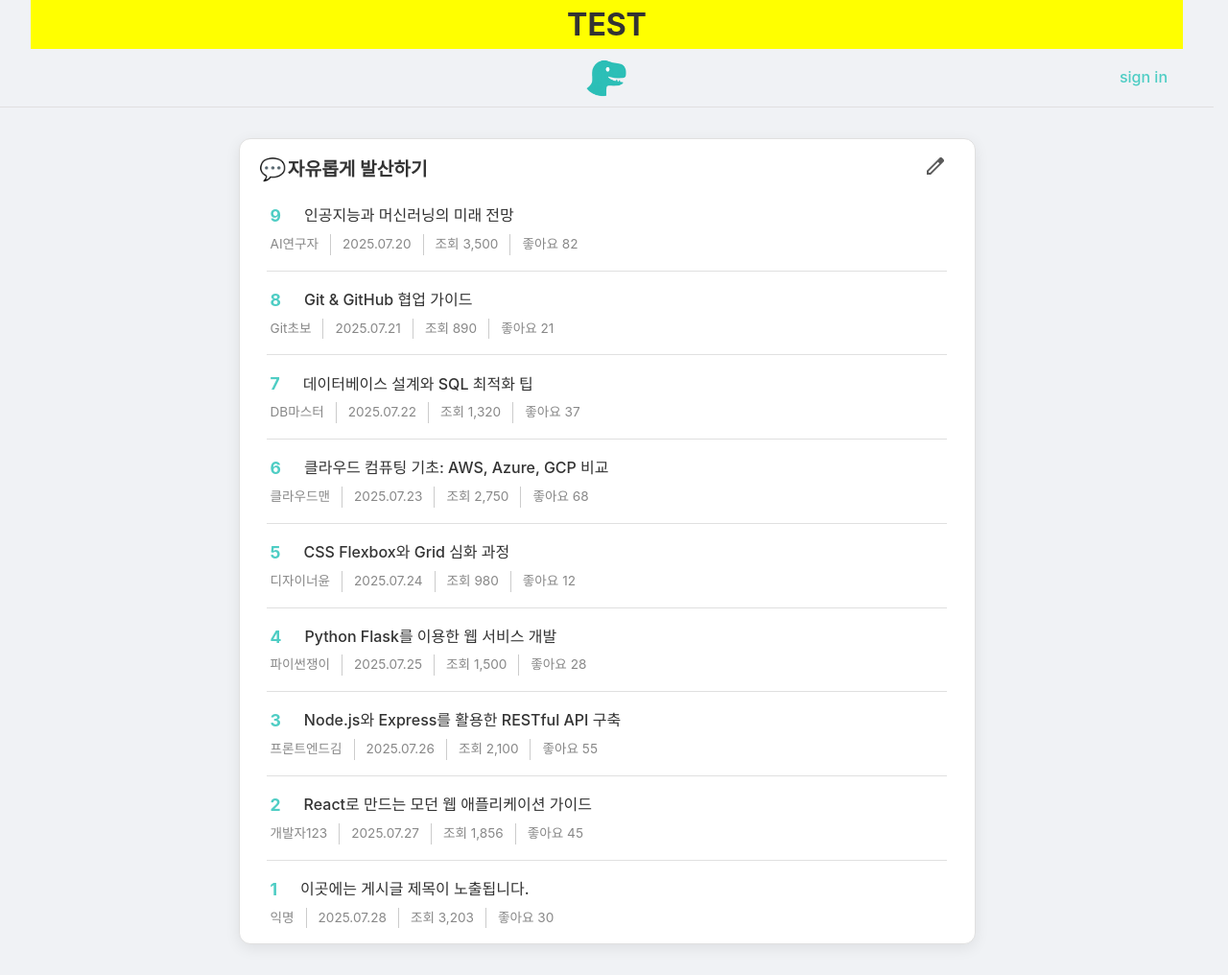
After one commit to Choiwonwong/bulletin1, a FastAPI app: template resources/templates/main_test.html in a window 1280 px wide. The commit adds this page. Shown: the whole page at 96% size. Run offline with FastAPI, Linux system fonts and the light colour scheme; the template is opened without the code that fills it, so the values that code supplies are empty; parts of the project's set-up code (start-up, migrations or seed data) failed here and were passed over.

Commit message:
add test view

```diff
--- a/app/controller/api/post.py
+++ b/app/controller/api/post.py
@@ -5,9 +5,11 @@ api_router_post = APIRouter(
     tags=["post"],
 )
 
-@api_router_post.get("/")
+
+@api_router_post.get("")
 async def get_posts():
     return [{"id": 1, "title": "test"}, {"id": 2, "title": "test2"}]
+
 
 @api_router_post.get("/{post_id}")
 async def get_post(post_id: str):
--- a/app/controller/view/view.py
+++ b/app/controller/view/view.py
@@ -5,9 +5,7 @@ from starlette.templating import Jinja2Templates
 
 templates = Jinja2Templates(directory="resources/templates")
 
-api_router_view = APIRouter(
-    tags=["post"],
-)
+api_router_view = APIRouter()
 
 
 @api_router_view.get("/", response_class=HTMLResponse, tags=["main"])
@@ -21,5 +19,5 @@ async def get_post_list_view(request: Request):
 
 
 @api_router_view.get("/auth", response_class=HTMLResponse, tags=["auth"])
-async def get_post_list_view(request: Request):
+async def get_auth_view(request: Request):
     return templates.TemplateResponse(request=request, name="auth.html")
--- a/app/main.py
+++ b/app/main.py
@@ -4,6 +4,7 @@ from starlette.staticfiles import StaticFiles
 from .config.lifespan import lifespan
 from .controller.api.post import api_router_post
 from .controller.view.view import api_router_view
+from .controller.view.view_test import api_router_view_test
 
 app = FastAPI(lifespan=lifespan)
 
@@ -20,3 +21,9 @@ app.include_router(
     api_router_view,
     tags=["view"],
 )
+
+app.include_router(
+    api_router_view_test,
+    prefix="/test",
+    tags=["view", "test"],
+)
--- a/resources/styles/main.css
+++ b/resources/styles/main.css
@@ -152,7 +152,7 @@
 /* 빈 상태 */
 .empty-state {
     text-align: center;
-    padding: 3rem 2rem;
+    padding: 2rem 2rem;
     color: #6c757d;
 }
 
--- /dev/null
+++ b/resources/templates/main_test.html
@@ -0,0 +1,182 @@
+<!DOCTYPE html>
+<html lang="ko">
+<head>
+    <meta charset="UTF-8">
+    <meta name="viewport" content="width=device-width, initial-scale=1.0">
+    <title>Dino</title>
+    <link rel="stylesheet" href="/styles/base.css">
+    <link rel="stylesheet" href="/styles/navigation.css">
+    <link rel="stylesheet" href="/styles/main.css">
+</head>
+<body>
+{% include 'test_navigation.html' %}
+
+<div class="main-container">
+    <div class="post-list">
+        <div class="post-list-header">
+            <div class="header-content">
+                <div class="header-left">
+                    <span class="speech-bubble">💬</span>
+                    <h1 class="page-title">자유롭게 발산하기</h1>
+                </div>
+                <a href="/test/new-post" class="edit-link">
+                    <img src="/static/new_post_icon.png" alt="새 글 작성" class="new-post-icon">
+                </a>
+            </div>
+        </div>
+        <div class="post" onclick="location.href='/test/posts/9'">
+            <div class="post-content">
+                <div class="post-header">
+                    <div class="post-number">9</div>
+                    <div class="post-title">인공지능과 머신러닝의 미래 전망</div>
+                </div>
+                <div class="post-meta">
+                    <span>AI연구자</span>
+                    <span>2025.07.20</span>
+                    <span>조회 3,500</span>
+                    <span>좋아요 82</span>
+                </div>
+            </div>
+        </div>
+        <div class="post-divider"></div>
+        <div class="post" onclick="location.href='/test/posts/8'">
+            <div class="post-content">
+                <div class="post-header">
+                    <div class="post-number">8</div>
+                    <div class="post-title">Git & GitHub 협업 가이드</div>
+                </div>
+                <div class="post-meta">
+                    <span>Git초보</span>
+                    <span>2025.07.21</span>
+                    <span>조회 890</span>
+                    <span>좋아요 21</span>
+                </div>
+            </div>
+        </div>
+        <div class="post-divider"></div>
+        <div class="post" onclick="location.href='/test/posts/7'">
+            <div class="post-content">
+                <div class="post-header">
+                    <div class="post-number">7</div>
+                    <div class="post-title">데이터베이스 설계와 SQL 최적화 팁</div>
+                </div>
+                <div class="post-meta">
+                    <span>DB마스터</span>
+                    <span>2025.07.22</span>
+                    <span>조회 1,320</span>
+                    <span>좋아요 37</span>
+                </div>
+            </div>
+        </div>
+        <div class="post-divider"></div>
+        <div class="post" onclick="location.href='/test/posts/6'">
+            <div class="post-content">
+                <div class="post-header">
+                    <div class="post-number">6</div>
+                    <div class="post-title">클라우드 컴퓨팅 기초: AWS, Azure, GCP 비교</div>
+                </div>
+                <div class="post-meta">
+                    <span>클라우드맨</span>
+                    <span>2025.07.23</span>
+                    <span>조회 2,750</span>
+                    <span>좋아요 68</span>
+                </div>
+            </div>
+        </div>
+        <div class="post-divider"></div>
+        <div class="post" onclick="location.href='/test/posts/5'">
+            <div class="post-content">
+                <div class="post-header">
+                    <div class="post-number">5</div>
+                    <div class="post-title">CSS Flexbox와 Grid 심화 과정</div>
+                </div>
+                <div class="post-meta">
+                    <span>디자이너윤</span>
+                    <span>2025.07.24</span>
+                    <span>조회 980</span>
+                    <span>좋아요 12</span>
+                </div>
+            </div>
+        </div>
+        <div class="post-divider"></div>
+        <div class="post" onclick="location.href='/test/posts/4'">
+            <div class="post-content">
+                <div class="post-header">
+                    <div class="post-number">4</div>
+                    <div class="post-title">Python Flask를 이용한 웹 서비스 개발</div>
+                </div>
+                <div class="post-meta">
+                    <span>파이썬쟁이</span>
+                    <span>2025.07.25</span>
+                    <span>조회 1,500</span>
+                    <span>좋아요 28</span>
+                </div>
+            </div>
+        </div>
+        <div class="post-divider"></div>
+        <div class="post" onclick="location.href='/test/posts/3'">
+            <div class="post-content">
+                <div class="post-header">
+                    <div class="post-number">3</div>
+                    <div class="post-title">Node.js와 Express를 활용한 RESTful API 구축</div>
+                </div>
+                <div class="post-meta">
+                    <span>프론트엔드김</span>
+                    <span>2025.07.26</span>
+                    <span>조회 2,100</span>
+                    <span>좋아요 55</span>
+                </div>
+            </div>
+        </div>
+        <div class="post-divider"></div>
+        <div class="post" onclick="location.href='/test/posts/2'">
+            <div class="post-content">
+                <div class="post-header">
+                    <div class="post-number">2</div>
+                    <div class="post-title">React로 만드는 모던 웹 애플리케이션 가이드</div>
+                </div>
+                <div class="post-meta">
+                    <span>개발자123</span>
+                    <span>2025.07.27</span>
+                    <span>조회 1,856</span>
+                    <span>좋아요 45</span>
+                </div>
+            </div>
+        </div>
+        <div class="post-divider"></div>
+        <div class="post" onclick="location.href='/test/posts/1'">
+            <div class="post-content">
+                <div class="post-header">
+                    <div class="post-number">1</div>
+                    <div class="post-title">이곳에는 게시글 제목이 노출됩니다.</div>
+                </div>
+                <div class="post-meta">
+                    <span>익명</span>
+                    <span>2025.07.28</span>
+                    <span>조회 3,203</span>
+                    <span>좋아요 30</span>
+                </div>
+            </div>
+        </div>
+    </div>
+</div>
+
+<script>
+    // 클릭 이벤트 처리
+    document.querySelectorAll('.post').forEach(item => {
+        item.addEventListener('click', function (e) {
+            // 실제 링크 이동은 onclick 속성으로 처리
+            // 여기서는 추가적인 클릭 효과나 분석 코드를 넣을 수 있음
+        });
+    });
+
+    // 편집 버튼 클릭 처리
+    // 이미지를 사용하므로, edit-button 클래스 대신 new-post-icon 클래스를 참조합니다.
+    document.querySelector('.edit-link')?.addEventListener('click', function (e) {
+        // 새 글 작성 페이지로 이동하는 것은 href 속성으로 처리됩니다.
+        // 여기서는 추가적인 클릭 효과나 분석 코드를 넣을 수 있습니다.
+        console.log('새 글 작성 버튼 클릭됨');
+    });
+</script>
+</body>
+</html>
--- /dev/null
+++ b/resources/templates/test_navigation.html
@@ -0,0 +1,23 @@
+<style>
+    .test_notice {
+        align-items: center;
+        background: yellow;
+        text-align: center;
+    }
+</style>
+<header class="navbar-header">
+
+    <h1 class="test_notice">TEST</h1>
+    <nav class="navbar">
+
+        <div class="navbar-center">
+            <a href="/test" class="navbar-brand">
+                <img src="/static/dinosaur_xyz_logo.png" alt="Dinosaur Icon" class="dinosaur-icon">
+            </a>
+        </div>
+
+        <div class="navbar-right">
+            <a href="/test/auth" class="auth-button">sign in</a>
+        </div>
+    </nav>
+</header>
```
Also changed, not shown: app/controller/view/view_test.py (added, +18 -0 lines), resources/templates/main.html (+17 -154 lines).
